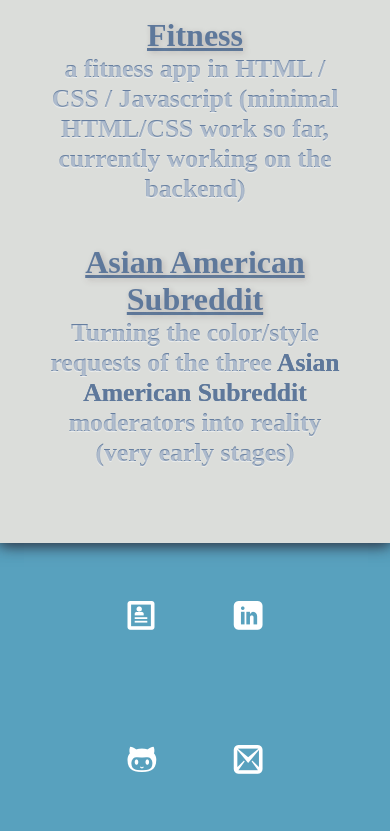
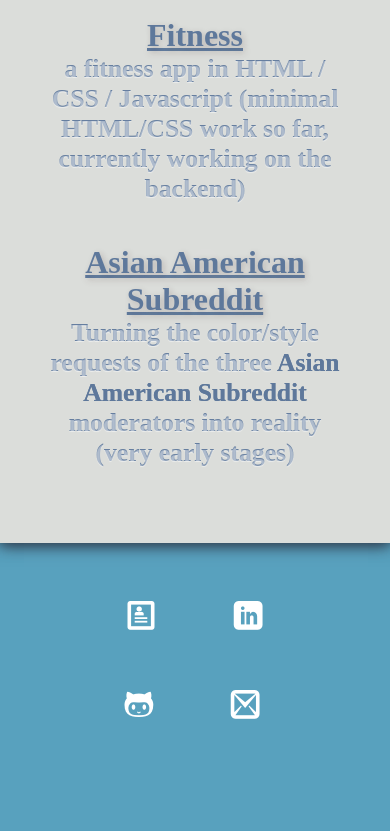
Before and after one commit to kylemeier/mainpage, a plain HTML site: page index.html in a window 390 px wide. Shown: the part 1107-1938 px from the top of the page. After the commit the page ends 1883 px from the top, so only its background shows below. Drawn offline with Linux system fonts and the light colour scheme.

Commit message:
fixed alignment of social icons on mobile view

```diff
--- a/sass/style.scss
+++ b/sass/style.scss
@@ -211,7 +211,7 @@ body{
 			padding-top:55px;
 			}
 		.descriptionbubble{
-			left: 65px;
+			left: 70px;
 		}
 	}
 }
@@ -227,8 +227,10 @@ body{
 		}
 	}
 	.social{
-		li:last-child{
+		li:nth-last-child(2), li:last-child{
 			padding-top:0;
+			right:3px;
+			color:#fff;
 			}
 		}
 	.descriptionbubble{
```
Also changed, not shown: css/style.css, 1 other file.
